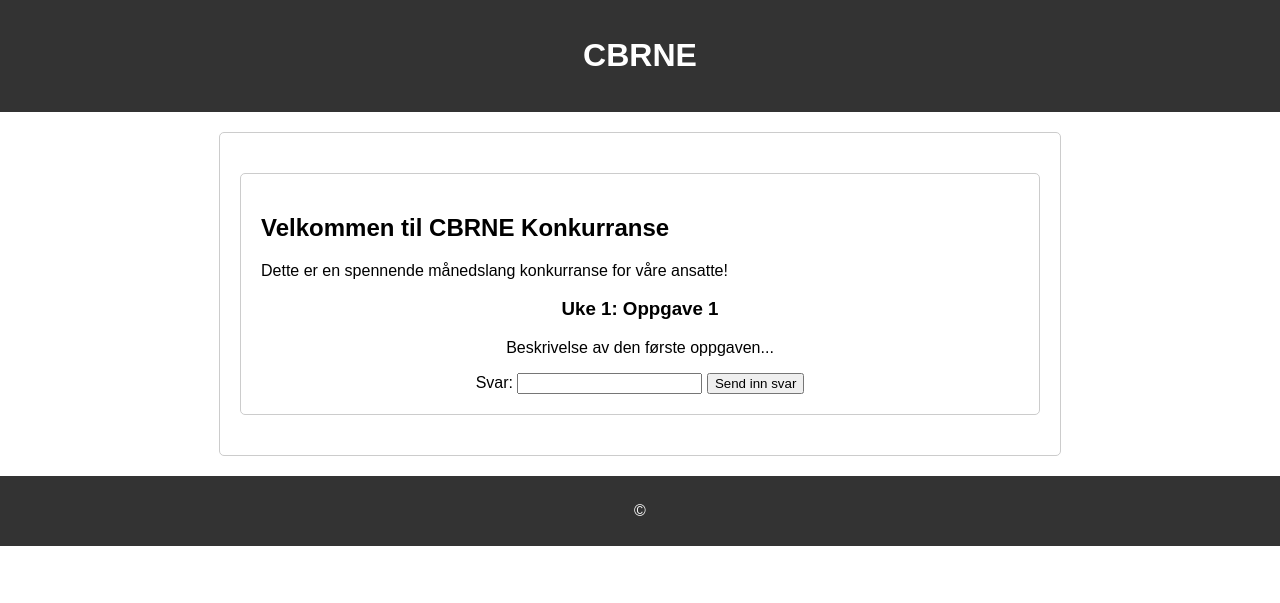
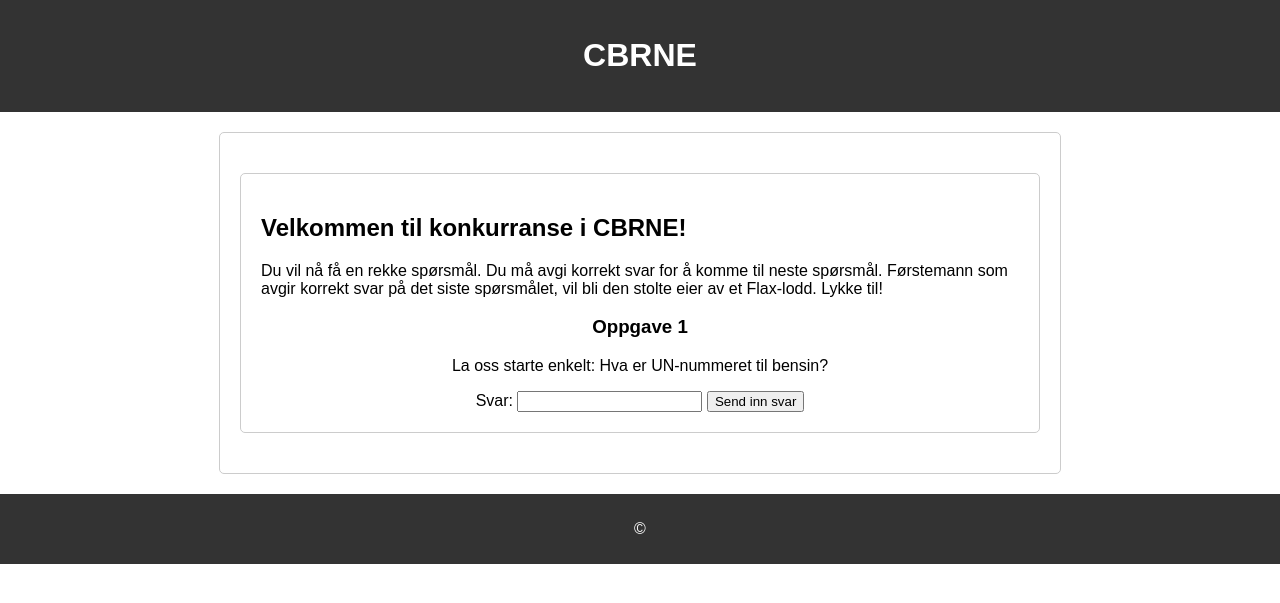
Before and after one commit to grevlinger/CBRNE, a Jekyll site: the page built from index.html, in a window 1280 px wide. Shown: the top 603 px of the page. Built offline with Jekyll 4.4.1, drawn with Linux system fonts in a browser that asks for light colours.

Commit message:
Update index.html

```diff
--- a/index.html
+++ b/index.html
@@ -4,14 +4,14 @@ title: "Hjem"
 ---
 
 <main>
-    <h2>Velkommen til CBRNE Konkurranse</h2>
+    <h2>Velkommen til konkurranse i CBRNE!</h2>
 
-    <p>Dette er en spennende månedslang konkurranse for våre ansatte!</p>
+    <p>Du vil nå få en rekke spørsmål. Du må avgi korrekt svar for å komme til neste spørsmål. Førstemann som avgir korrekt svar på det siste spørsmålet, vil bli den stolte eier av et Flax-lodd. Lykke til!</p>
 
     <section id="oppgave1">
-        <h3>Uke 1: Oppgave 1</h3>
-        <p>Beskrivelse av den første oppgaven...</p>
-        <form onsubmit="return validateAnswer('answer_1', 'nytt_riktig_svar_1', 'oppgave2');" action="#" method="post">
+        <h3>Oppgave 1</h3>
+        <p>La oss starte enkelt: Hva er UN-nummeret til bensin?</p>
+        <form onsubmit="return validateAnswer('answer_1', '1203', 'oppgave2');" action="#" method="post">
             <label for="answer_1">Svar:</label>
             <input type="text" id="answer_1" name="answer_1" required value="">
             <input type="submit" value="Send inn svar">
```
